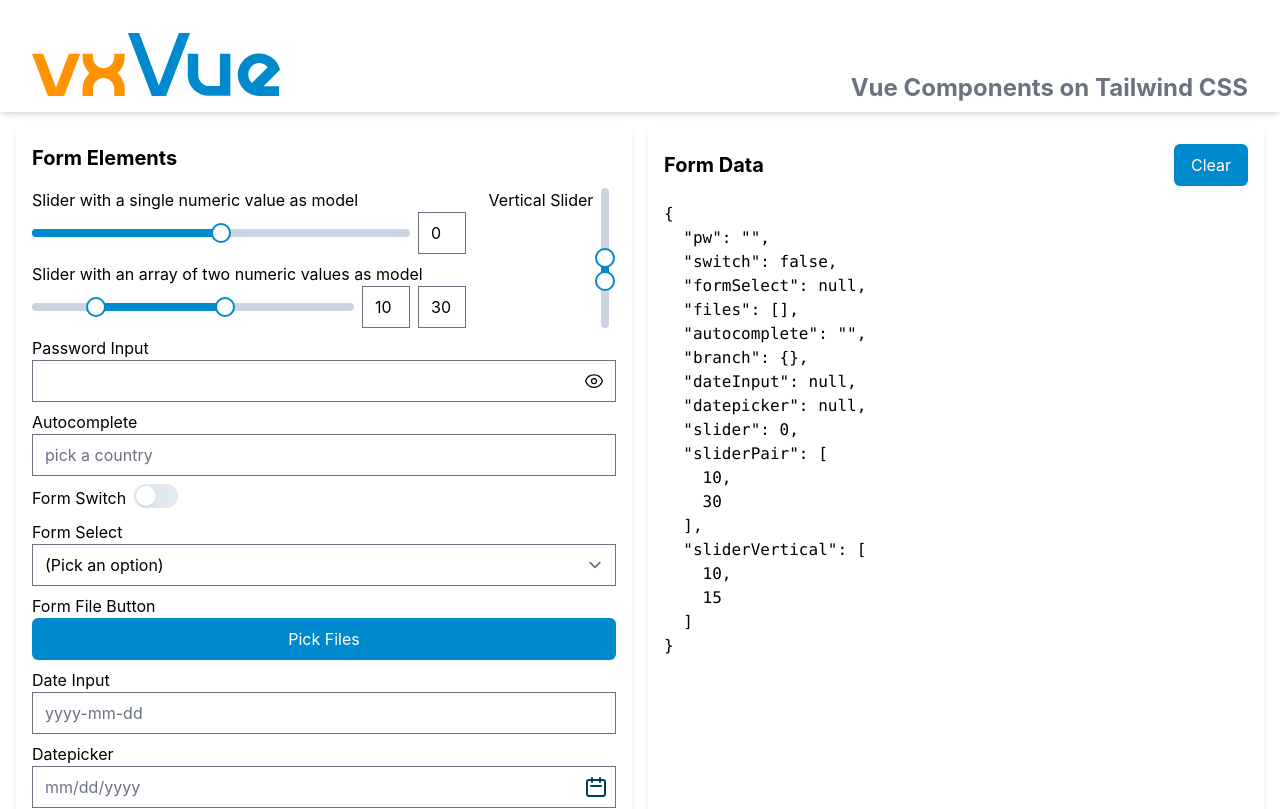
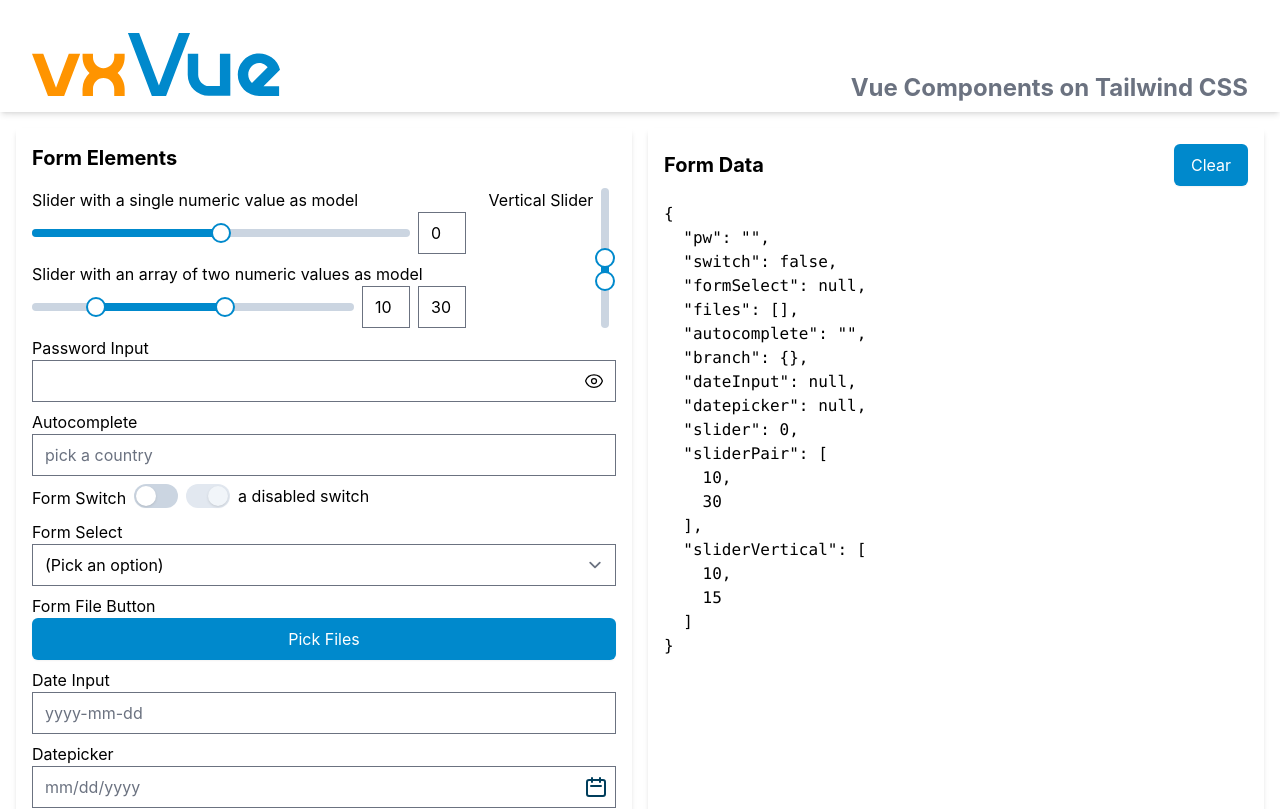
Before and after one commit to Vectrex/vxVue, a Vue app: page / in a window 1280 px wide. Shown: the top 809 px of the page. Built offline with nearby package versions, Linux system fonts and the light colour scheme.

Commit message:
Disabled switch exposes a slightly different styling

```diff
--- a/src/App.vue
+++ b/src/App.vue
@@ -161,11 +161,27 @@
           result-list-class="overflow-auto max-h-96 bg-white shadow-md"
           auto-select
       /></div>
-      <div class="flex items-center space-x-2"><label for="form-switch">Form Switch</label><form-switch id="form-switch" aria-label="sample-switch" v-model="form.switch" /></div>
-      <div><label for="form-select">Form Select</label><form-select class="w-full" id="form-select" v-model="form.formSelect" :options="['Please', 'Select', 'Me']" disabled-label="(Pick an option)" /></div>
-      <div><label for="form-file-button">Form File Button</label><form-file-button id="form-file-button" v-model="form.files" multiple="multiple" class="block py-2 px-4 text-center text-white rounded-md border border-transparent shadow-sm bg-vxvue hover:bg-vxvue-600">Pick Files</form-file-button></div>
-      <div><label for="date-input">Date Input</label><date-input class="w-full" placeholder="yyyy-mm-dd" id="date-input" v-model="form.dateInput" :show-button="false" /></div>
-      <div><label for="datepicker">Datepicker</label><datepicker class="w-full" placeholder="mm/dd/yyyy" id="datepicker" v-model="form.datepicker" locale="en-US" output-format="M/D/YYYY" input-format="mm/dd/yyyy"/></div>
+      <div class="flex items-center space-x-2">
+        <label for="form-switch">Form Switch</label>
+        <form-switch id="form-switch" aria-label="sample-switch" v-model="form.switch" />
+        <span class="flex space-x-2"><form-switch id="form-switch-disabled" aria-label="sample-switch-disabled" disabled model-value="1"><span>a disabled switch</span></form-switch></span>
+      </div>
+      <div>
+        <label for="form-select">Form Select</label>
+        <form-select class="w-full" id="form-select" v-model="form.formSelect" :options="['Please', 'Select', 'Me']" disabled-label="(Pick an option)" />
+      </div>
+      <div>
+        <label for="form-file-button">Form File Button</label>
+        <form-file-button id="form-file-button" v-model="form.files" multiple="multiple" class="block py-2 px-4 text-center text-white rounded-md border border-transparent shadow-sm bg-vxvue hover:bg-vxvue-600">Pick Files</form-file-button>
+      </div>
+      <div>
+        <label for="date-input">Date Input</label>
+        <date-input class="w-full" placeholder="yyyy-mm-dd" id="date-input" v-model="form.dateInput" :show-button="false" />
+      </div>
+      <div>
+        <label for="datepicker">Datepicker</label>
+        <datepicker class="w-full" placeholder="mm/dd/yyyy" id="datepicker" v-model="form.datepicker" locale="en-US" output-format="M/D/YYYY" input-format="mm/dd/yyyy"/>
+      </div>
     </div>
 
     <div class="p-4 space-y-2 shadow-md">
--- a/src/components/form-switch.vue
+++ b/src/components/form-switch.vue
@@ -4,30 +4,41 @@
   const props = defineProps(['modelValue'])
   const emit = defineEmits(['update:modelValue'])
 
-  const outerClass = computed (() => props.modelValue ? "bg-vxvue" : "bg-slate-200")
-  const innerClass = computed (() => props.modelValue ? "translate-x-5" : "translate-x-0")
   const inputAttrs = computed(() => {
     let attrs = Object.assign({}, useAttrs())
     delete attrs['class']
     return attrs
   })
+  const disabled = computed( () => useAttrs().disabled || useAttrs().disabled === '')
 </script>
 
 <template>
-  <label :class="$attrs['class']">
+  <label :class="$attrs['class']" tabindex="0">
     <span
-        :class="outerClass"
-        class="inline-flex relative flex-shrink-0 w-11 h-6 rounded-full border-2 border-transparent transition-colors duration-200 ease-in-out cursor-pointer focus:ring-2 focus:ring-offset-2 focus:outline-none focus:ring-vxvue"
         role="switch"
+        :class="[
+          'inline-flex relative flex-shrink-0 w-11 h-6 rounded-full border-2 border-transparent transition-colors duration-200 ease-in-out cursor-pointer focus:ring-2 focus:ring-offset-2 focus:outline-none focus:ring-vxvue',
+          disabled ? 'bg-slate-200' : (modelValue ? 'bg-vxvue' : 'bg-slate-300')
+        ]"
         :aria-checked="!!modelValue"
         :aria-label="$attrs['aria-label']"
     >
       <span
           aria-hidden="true"
-          :class="innerClass"
-          class="inline-block size-5 bg-white rounded-full ring-0 shadow transition duration-200 ease-in-out transform pointer-events-none"
+          :class="[
+            'inline-block size-5 rounded-full ring-0 shadow transition duration-200 ease-in-out transform pointer-events-none',
+            modelValue ? 'translate-x-5' : 'translate-x-0',
+            disabled ? 'bg-slate-100' : 'bg-white'
+          ]"
       ></span>
-      <input class="hidden" value="1" type="checkbox" @change="emit('update:modelValue', $event.target.checked)" v-bind="inputAttrs" :checked="modelValue" />
+      <input
+          v-bind="inputAttrs"
+          :checked="modelValue"
+          class="hidden"
+          value="1"
+          type="checkbox"
+          @change="emit('update:modelValue', $event.target.checked)"
+      />
     </span>
   </label>
   <slot></slot>
```
Also changed, not shown: 1 other file (tests, documents, lock files or other folders).
